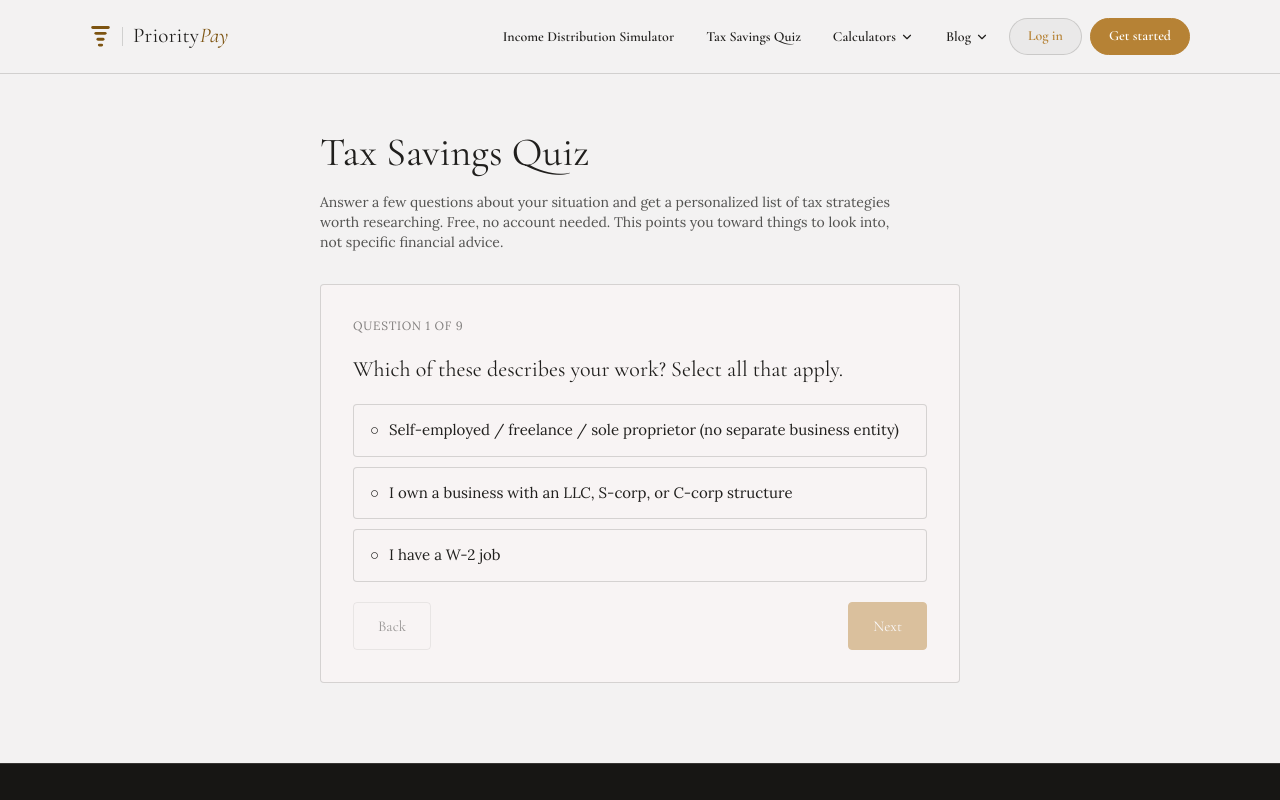
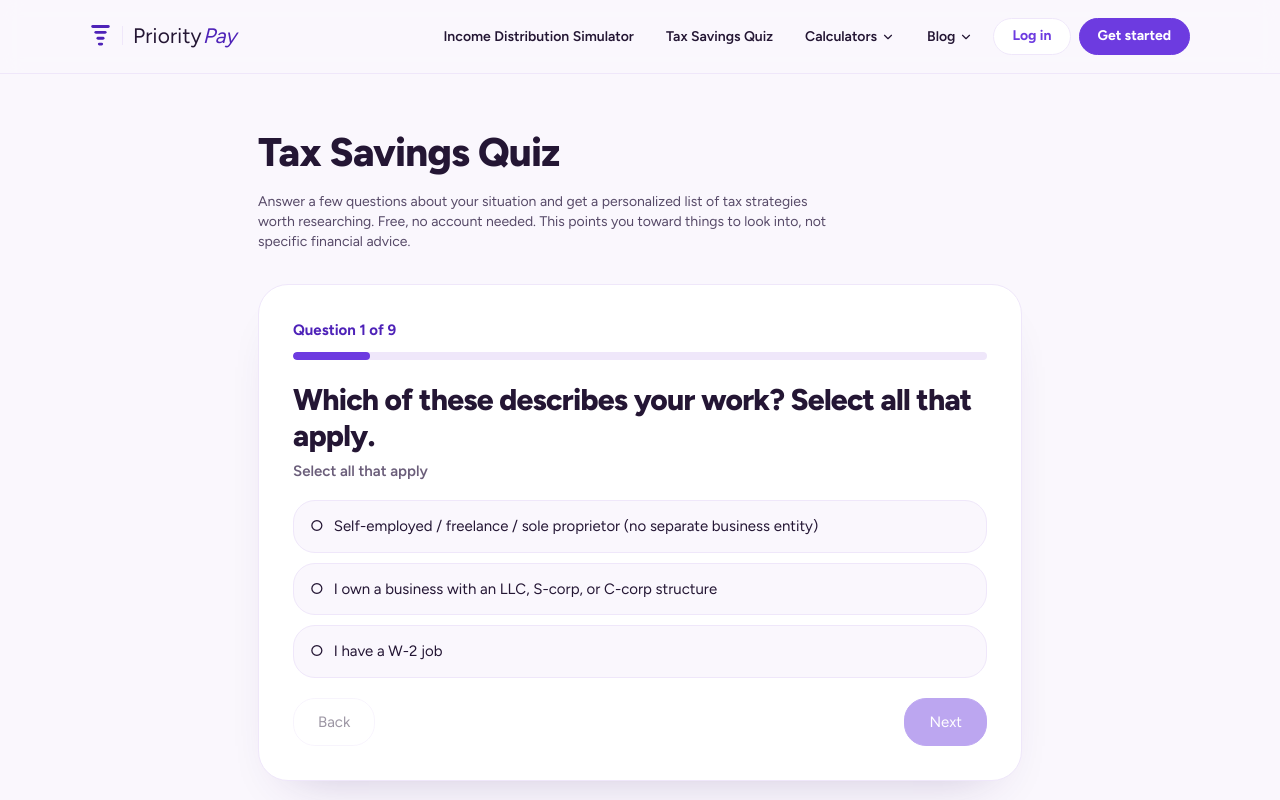
Before and after one commit to meganmahoney123/prioritypay-simple, a Next.js app: page /tax-savings-quiz in a window 1280 px wide. Shown: the top 800 px of the page. Built offline with nearby package versions, Linux system fonts and the light colour scheme.

Commit message:
Update TaxSavingsQuizClient.js

```diff
--- a/app/tax-savings-quiz/TaxSavingsQuizClient.js
+++ b/app/tax-savings-quiz/TaxSavingsQuizClient.js
@@ -4,7 +4,7 @@ import { useMemo, useState } from "react";
 import PublicHeader from "@/components/PublicHeader";
 import PublicFooter from "@/components/PublicFooter";
 import { Card, PrimaryButton, GhostButton } from "@/components/ui";
-import { LEDGER_TOKENS, ledgerInputStyle } from "@/lib/ledgerTheme";
+import { BLOOM_TOKENS } from "@/lib/bloomTheme";
 import { QUIZ_QUESTIONS } from "@/lib/quizEngine";
 import { OptionButton } from "@/components/quiz/QuizShared";
 import QuizResultsView from "@/components/quiz/QuizResultsView";
@@ -97,27 +97,59 @@ export default function TaxSavingsQuizClient() {
   }
 
   return (
-    <div style={LEDGER_TOKENS}>
+    <div style={BLOOM_TOKENS}>
       <PublicHeader />
-      <div style={{ maxWidth: 720, margin: "0 auto", padding: "48px clamp(18px, 4vw, 40px) 80px" }}>
-        <h1 style={{ fontFamily: "var(--font-heading)", fontSize: "clamp(30px, 4vw, 40px)", fontWeight: 400, margin: "0 0 10px" }}>
+      <div style={{ maxWidth: 820, margin: "0 auto", padding: "48px clamp(18px, 4vw, 28px) 80px" }}>
+        <h1 style={{ fontFamily: "var(--font-heading)", fontSize: "clamp(30px, 4vw, 40px)", fontWeight: 800, letterSpacing: "-0.02em", margin: "0 0 10px" }}>
           Tax Savings Quiz
         </h1>
-        <p className="text-sm" style={{ maxWidth: 580, color: "color-mix(in srgb, var(--color-text) 76%, transparent)", margin: "0 0 32px" }}>
+        <p className="text-sm" style={{ maxWidth: 580, color: "#574A68", margin: "0 0 32px" }}>
           Answer a few questions about your situation and get a personalized list of tax strategies worth researching. Free, no account needed. This points you toward things to look into, not specific financial advice.
         </p>
 
         {!results && (
-          <Card style={{ padding: "clamp(20px, 4vw, 32px)" }}>
-            <div style={{ fontSize: 12, letterSpacing: "0.06em", textTransform: "uppercase", color: "color-mix(in srgb, var(--color-text) 55%, transparent)", marginBottom: 18 }}>
-              {onEmailStep ? "Last step" : `Question ${stepIndex + 1} of ${visibleQuestions.length}`}
-            </div>
+          <div
+            style={{
+              background: "var(--color-surface)",
+              border: "1px solid #EFE7FA",
+              borderRadius: 30,
+              padding: 34,
+              boxShadow: "0 24px 50px -34px rgba(52,26,102,0.3)",
+            }}
+          >
+            {/* Redesigned progress: "Question N of M" + a filled track, instead of the old tiny gray caps label. M always reads from the live question count. */}
+            {!onEmailStep && (
+              <div style={{ marginBottom: 22 }}>
+                <div style={{ fontSize: 15, fontWeight: 700, color: "#4E22B8", marginBottom: 10 }}>
+                  Question {stepIndex + 1} of {visibleQuestions.length}
+                </div>
+                <div style={{ height: 8, borderRadius: 999, background: "#EFE7FA", overflow: "hidden" }}>
+                  <div
+                    style={{
+                      height: 8,
+                      borderRadius: 999,
+                      background: "#6D3BE0",
+                      width: `${((stepIndex + 1) / visibleQuestions.length) * 100}%`,
+                      transition: "width 260ms ease",
+                    }}
+                  />
+                </div>
+              </div>
+            )}
+            {onEmailStep && (
+              <div style={{ fontSize: 13, fontWeight: 800, letterSpacing: "0.1em", textTransform: "uppercase", color: "#6D3BE0", marginBottom: 18 }}>
+                Last step
+              </div>
+            )}
 
             {currentQuestion && (
               <div>
-                <h2 style={{ fontFamily: "var(--font-heading)", fontWeight: 400, fontSize: 22, margin: "0 0 18px" }}>
+                <h2 style={{ fontSize: "clamp(24px, 3vw, 30px)", fontWeight: 800, lineHeight: 1.2, letterSpacing: "-0.025em", margin: "0 0 6px" }}>
                   {currentQuestion.prompt}
                 </h2>
+                <p style={{ fontSize: 15, fontWeight: 600, color: "#6B5E7A", margin: "0 0 18px" }}>
+                  {currentQuestion.type === "single" ? "Choose one" : "Select all that apply"}
+                </p>
                 {currentQuestion.options.map((opt) => {
                   const val = answers[currentQuestion.id];
                   const selected = currentQuestion.type === "single" ? val === opt.value : Array.isArray(val) && val.includes(opt.value);
@@ -126,6 +158,7 @@ export default function TaxSavingsQuizClient() {
                       key={opt.value}
                       selected={selected}
                       label={opt.label}
+                      multi={currentQuestion.type !== "single"}
                       onClick={() =>
                         currentQuestion.type === "single"
                           ? selectSingle(currentQuestion, opt.value)
@@ -143,10 +176,10 @@ export default function TaxSavingsQuizClient() {
 
             {onEmailStep && (
               <div>
-                <h2 style={{ fontFamily: "var(--font-heading)", fontWeight: 400, fontSize: 22, margin: "0 0 10px" }}>
+                <h2 style={{ fontSize: "clamp(24px, 3vw, 30px)", fontWeight: 800, lineHeight: 1.2, letterSpacing: "-0.025em", margin: "0 0 10px" }}>
                   Where should we send your results?
                 </h2>
-                <p className="text-sm" style={{ color: "color-mix(in srgb, var(--color-text) 70%, transparent)", margin: "0 0 16px" }}>
+                <p className="text-sm" style={{ color: "#574A68", margin: "0 0 16px" }}>
                   We'll show your results here right away, and email you a copy.
                 </p>
                 <input
@@ -154,7 +187,18 @@ export default function TaxSavingsQuizClient() {
                   value={email}
                   onChange={(e) => setEmail(e.target.value)}
                   placeholder="you@example.com"
-                  style={ledgerInputStyle({ marginBottom: 8 })}
+                  style={{
+                    width: "100%",
+                    boxSizing: "border-box",
+                    fontFamily: "var(--font-body)",
+                    fontSize: 18,
+                    color: "var(--color-text)",
+                    background: "#FAF7FD",
+                    border: "1px solid #E3D6FA",
+                    borderRadius: 16,
+                    padding: 17,
+                    marginBottom: 8,
+                  }}
                 />
                 {/* Honeypot: hidden from real users via off-screen positioning, not display:none (some bots skip display:none fields) */}
                 <input
@@ -177,7 +221,7 @@ export default function TaxSavingsQuizClient() {
                 </div>
               </div>
             )}
-          </Card>
+          </div>
         )}
 
         {results && (
@@ -186,18 +230,31 @@ export default function TaxSavingsQuizClient() {
             onStartOver={startOver}
             emptyStateNote="We didn't find a strong match based on your answers. Try the quiz again with different answers, or create a free PriorityPay account to set up automatic tax reserving."
             ctaSlot={
-              <Card style={{ padding: "clamp(20px, 4vw, 28px)", marginBottom: 18, textAlign: "center" }}>
-                <h3 style={{ fontFamily: "var(--font-heading)", fontWeight: 400, fontSize: 20, margin: "0 0 8px" }}>
+              <div style={{ background: "#3B1C7A", color: "#fff", borderRadius: 30, padding: "clamp(28px, 4vw, 40px)", textAlign: "center" }}>
+                <h3 style={{ fontSize: 24, fontWeight: 800, letterSpacing: "-0.02em", margin: "0 0 10px" }}>
                   Want to keep a copy, or automate the parts that involve moving money?
                 </h3>
-                <p className="text-sm" style={{ margin: "0 0 16px", color: "color-mix(in srgb, var(--color-text) 76%, transparent)" }}>
+                <p className="text-sm" style={{ margin: "0 auto 22px", maxWidth: 480, fontSize: 16, lineHeight: 1.6, opacity: 0.85 }}>
                   A free PriorityPay account saves this report to your email and can automatically set aside money
                   for taxes, retirement, and savings from every deposit, on the percentages you choose.
                 </p>
-                <a href="/signup" style={{ textDecoration: "none" }}>
-                  <PrimaryButton>Try PriorityPay free</PrimaryButton>
+                <a
+                  href="/signup"
+                  style={{
+                    display: "inline-flex",
+                    textDecoration: "none",
+                    background: "#fff",
+                    color: "#3B1C7A",
+                    fontFamily: "var(--font-heading)",
+                    fontWeight: 700,
+                    fontSize: 16,
+                    borderRadius: 999,
+                    padding: "16px 30px",
+                  }}
+                >
+                  Try PriorityPay free
                 </a>
-              </Card>
+              </div>
             }
           />
         )}
```
